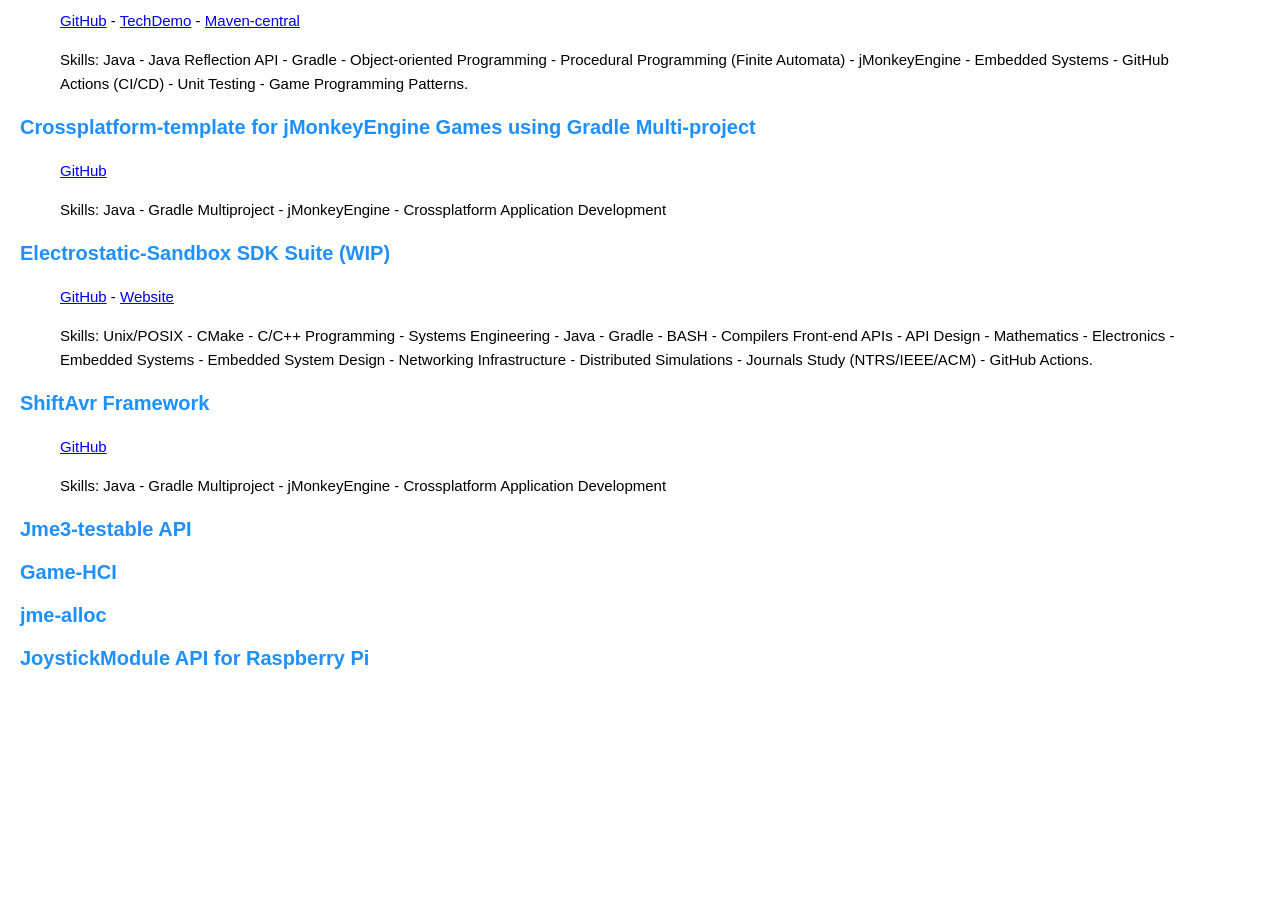
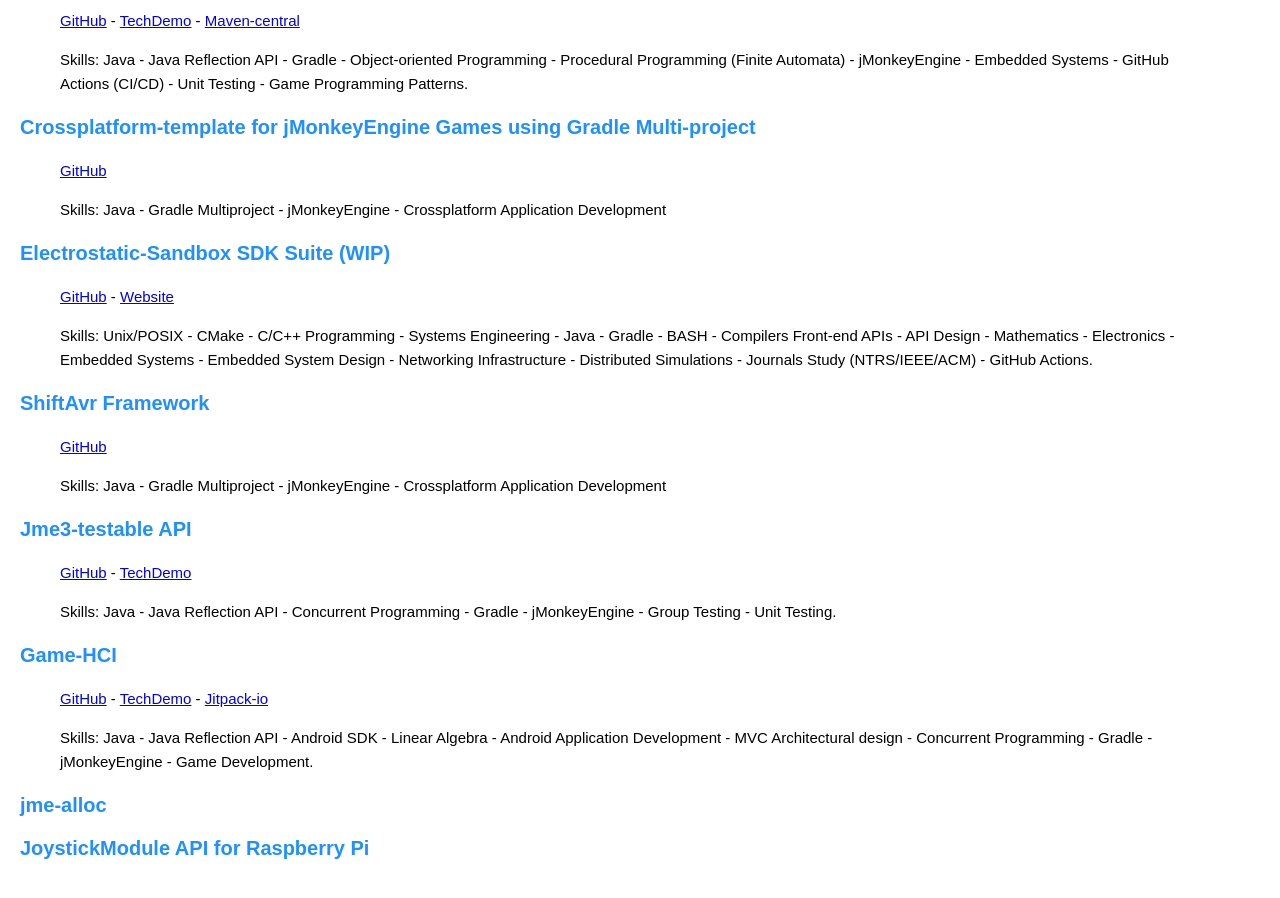
Before and after one commit to pavly-gerges/pavly-gerges, a Jekyll site: the page built from resume/index.md, in a window 1280 px wide and 900 px high, scrolled down 3289 px. Built offline with Jekyll 4.4.1, drawn with Linux system fonts in a browser that asks for light colours; our own code applies the rules of GitHub Pages for plain Markdown files; before the commit the page ends 3999 px from its top, so only the background shows below that.

Commit message:
Update index.md

```diff
--- a/resume/index.md
+++ b/resume/index.md
@@ -78,9 +78,18 @@ Welcome, it's an honor for me that you've reached here! I'm Pavly Gerges, aka. p
 >
 
 ### Jme3-testable API
+> [GitHub](https://github.com/Electrostat-Lab/Jme3-testable) - [TechDemo](https://www.youtube.com/watch?v=u9biai9Yg38&t=27s)
+>
+> Skills: Java - Java Reflection API - Concurrent Programming - Gradle - jMonkeyEngine - Group Testing - Unit Testing.
+>
 
 ### Game-HCI
+> [GitHub](https://github.com/Electrostat-Lab/Game-HCI) - [TechDemo](https://www.youtube.com/watch?v=Gp2JJ-PCI8c) - [Jitpack-io](https://jitpack.io/#Electrostat-lab/Game-HCI)
+>
+> Skills: Java - Java Reflection API - Android SDK - Linear Algebra - Android Application Development - MVC Architectural design - Concurrent Programming - Gradle - jMonkeyEngine - Game Development.
+>
 
 ### jme-alloc
 
+
 ### JoystickModule API for Raspberry Pi
```
